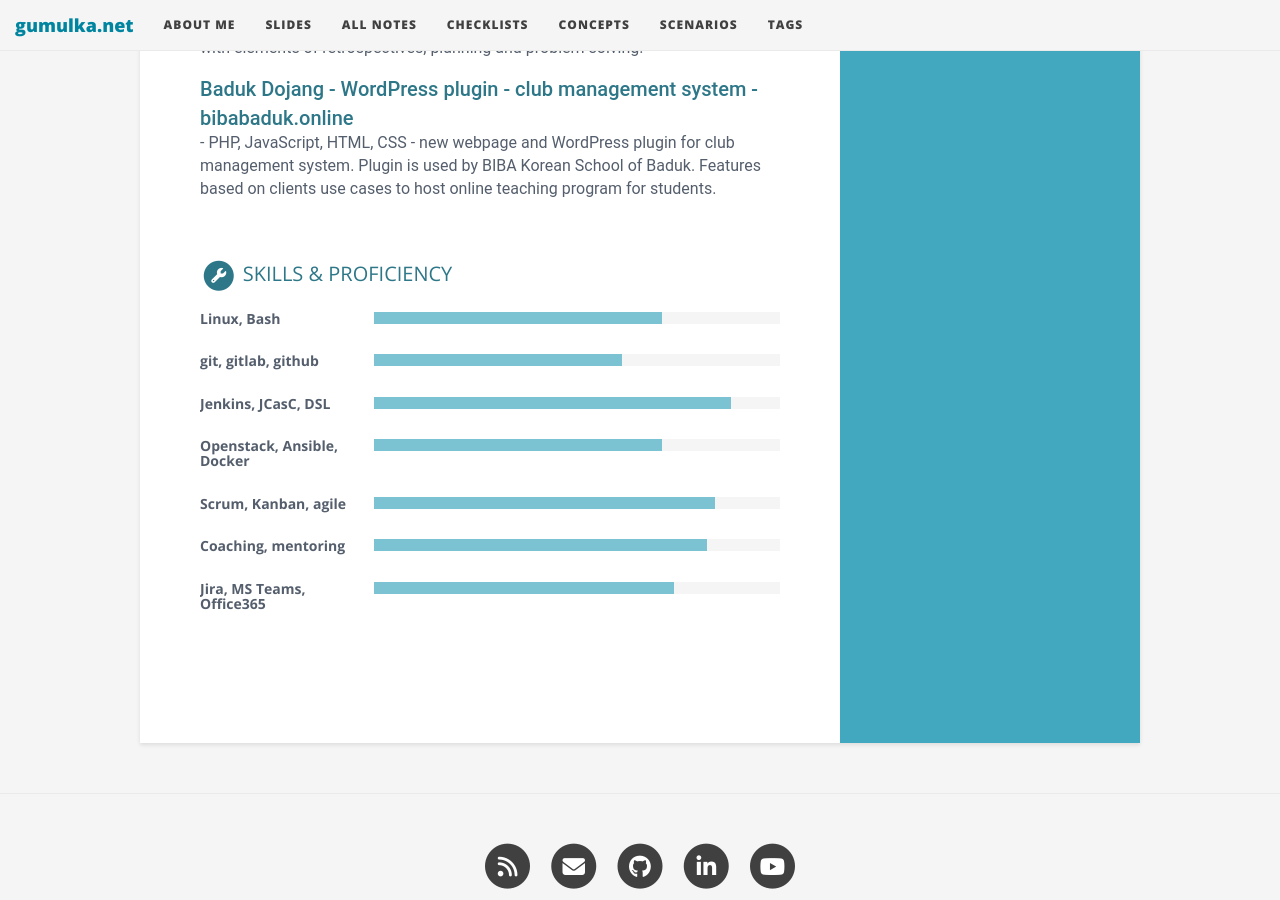
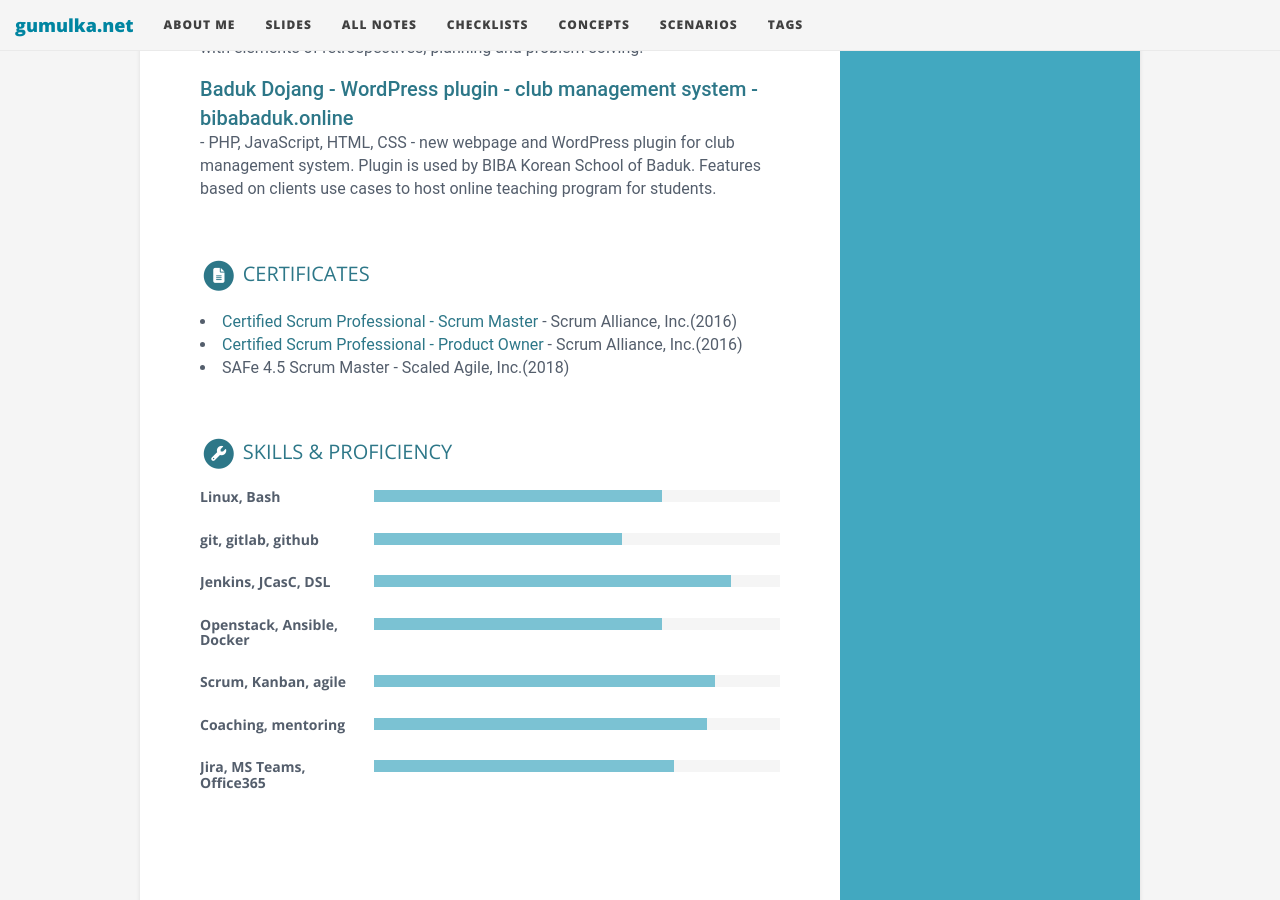
Before and after one commit to pgum/pgum.github.io, a Jekyll site: the page built from about.html, in a window 1280 px wide and 900 px high, scrolled down 1996 px. Built offline with Jekyll 4.4.1, drawn with Linux system fonts in a browser that asks for light colours.

Commit message:
add certificated

```diff
--- a/_data/resume.yml
+++ b/_data/resume.yml
@@ -137,6 +137,24 @@ projects:
         link: "https://www.bibabaduk.online/"
         tagline: PHP, JavaScript, HTML, CSS - new webpage and WordPress plugin for club management system. Plugin is used by BIBA Korean School of Baduk. Features based on clients use cases to host online teaching program for students.
 
+certificates:
+    title: Certificates
+    intro:
+    certs:
+      - name: Certified Scrum Professional - Scrum Master
+        issuer: Scrum Alliance, Inc.
+        link: https://www.scrumalliance.org/community/profile/gpiotr2
+        date: 2016
+
+      - name: Certified Scrum Professional - Product Owner
+        issuer: Scrum Alliance, Inc.
+        link: https://www.scrumalliance.org/community/profile/gpiotr2
+        date: 2016
+
+      - name: SAFe 4.5 Scrum Master
+        issuer: Scaled Agile, Inc.
+        date: 2018
+
 skills:
     title: Skills &amp; Proficiency
 
--- a/_includes/sections/certs.html
+++ b/_includes/sections/certs.html
@@ -19,10 +19,12 @@
   {% for cert in certificates.certs %}
   <div class="item">
     {% if cert.link %}
-      <li><a href="{{ cert.link }}">{{ cert.title }}</a></li>
+      <li><a href="{{ cert.link }}">{{ cert.name }}</a>
     {% else %}
-      <li>{{ cert.title }}</li>
+      <li>{{ cert.name }}
     {% endif %}
+    - <span class="project-tagline">{{ cert.issuer }}({{ cert.date }})</span>
+  </li>
   </div><!--//item-->
   {% endfor %}
 
```
